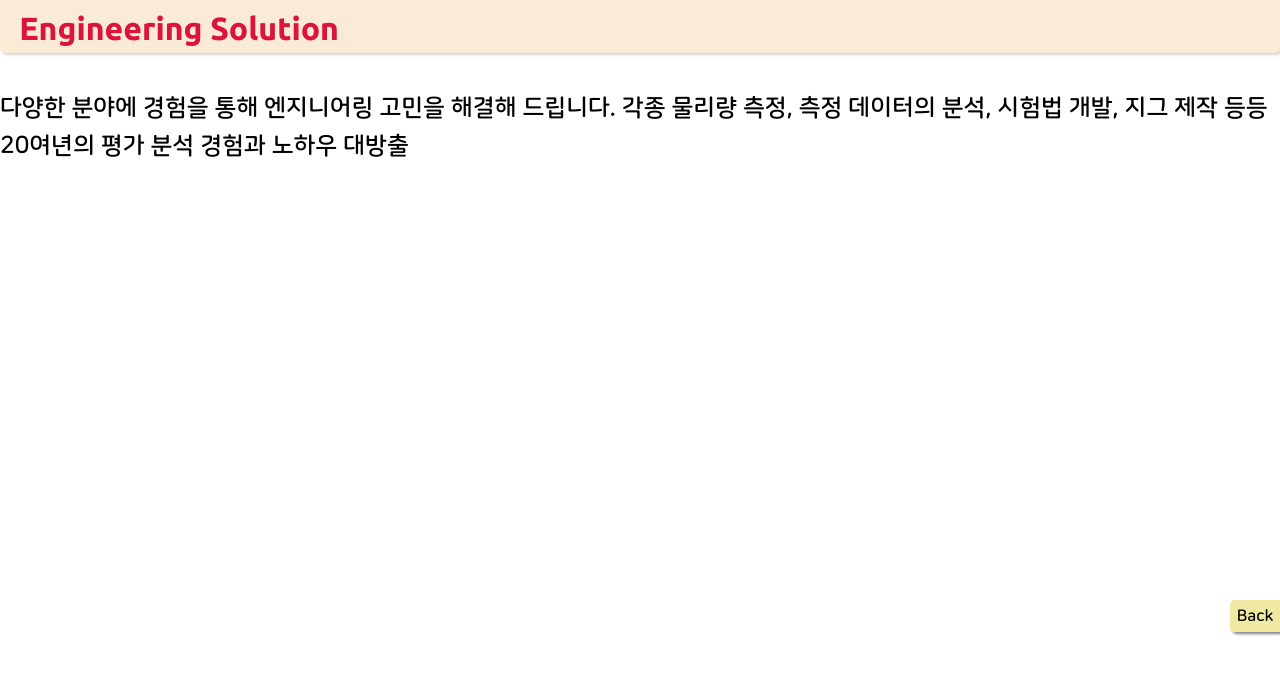
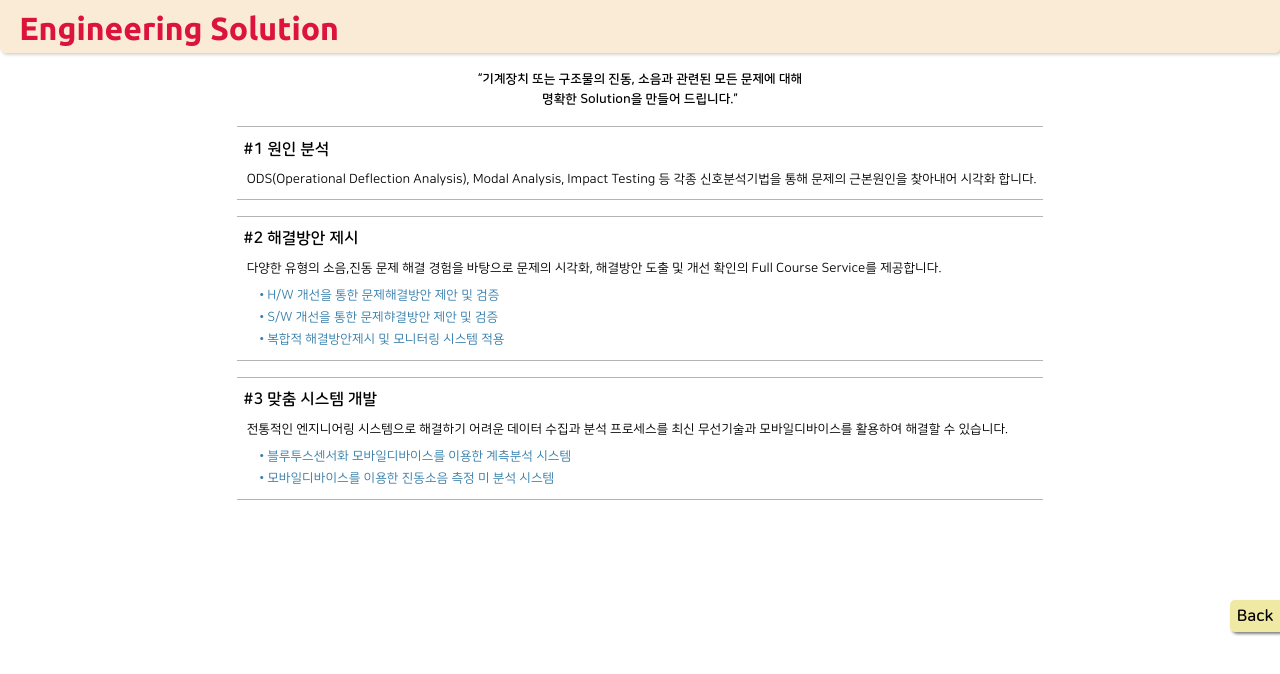
Before and after one commit to Seunghan-Kim/moorim-home-v1, a Next.js app: page /category/eng_solution in a window 1280 px wide. Shown: the top 674 px of the page. Built offline with nearby package versions, Linux system fonts and the light colour scheme.

Commit message:
Update : Contents

```diff
--- a/pages/category/eng_solution.js
+++ b/pages/category/eng_solution.js
@@ -1,14 +1,56 @@
 import Carrier from "../../components/cat_carrier"
+import { useRouter } from 'next/router'
+import styles from "../../styles/CatEach.module.css";
 
 export default function EngSolution() {
 
+    const router = useRouter()
+
+    // console.log(router)
+    const size = router.query.size
+
     return (
-        <Carrier header={"Engineering Solution"}>
-            <h2>
-                다양한 분야에 경험을 통해 엔지니어링 고민을 해결해 드립니다.
-                각종 물리량 측정, 측정 데이터의 분석, 시험법 개발, 지그 제작 등등
-                20여년의 평가 분석 경험과 노하우 대방출
-            </h2>
+        <Carrier header={"Engineering Solution"} size={size}>
+            <div style={{textAlign:'center', fontSize:'0.8rem'}}>
+                &ldquo;기계장치 또는 구조물의 진동, 소음과 관련된 모든 문제에 대해<br/>
+                명확한 Solution을 만들어 드립니다.&rdquo;<br/>
+            </div>
+
+            <div className={styles.smallContent}>
+                <div className={styles.subTitle}>#1 원인 분석</div>
+                <div className={styles.text}>
+                    &nbsp;ODS(Operational Deflection Analysis), Modal Analysis, Impact Testing 등 각종 신호분석기법을 통해 문제의 근본원인을 찾아내어 시각화 합니다.<br/>
+                </div>
+                {/* <div className={styles.examples}>
+                    &bull;&nbsp;고급 SUV 진동, 소음 최적화 솔루션<br/>
+                    &bull;&nbsp;기계장치 작동 소음 측정법 표준화<br/>
+                    &bull;&nbsp;기계장치 주요 부품의 작용하중과 변형량 측정 및 분석<br/>
+                </div> */}
+            </div>
+
+            <div className={styles.smallContent}>
+                <div className={styles.subTitle}>#2 해결방안 제시</div>
+                <div className={styles.text}>
+                    &nbsp;다양한 유형의 소음,진동 문제 해결 경험을 바탕으로 문제의 시각화, 해결방안 도출 및 개선 확인의 Full Course Service를 제공합니다.<br/>
+                </div>
+                <div className={styles.examples}>
+                    &bull;&nbsp;H/W 개선을 통한 문제해결방안 제안 및 검증<br/>
+                    &bull;&nbsp;S/W 개선을 통한 문제햐결방안 제안 및 검증<br/>
+                    &bull;&nbsp;복합적 해결방안제시 및 모니터링 시스템 적용<br/>
+                </div>
+            </div>
+
+            <div className={styles.smallContent}>
+                <div className={styles.subTitle}>#3 맞춤 시스템 개발</div>
+                <div className={styles.text}>
+                    &nbsp;전통적인 엔지니어링 시스템으로 해결하기 어려운 데이터 수집과 분석 프로세스를 최신 무선기술과 모바일디바이스를 활용하여 해결할 수 있습니다.<br/>
+                </div>
+                <div className={styles.examples}>
+                    &bull;&nbsp;블루투스센서화 모바일디바이스를 이용한 계측분석 시스템<br/>
+                    &bull;&nbsp;모바일디바이스를 이용한 진동소음 측정 미 분석 시스템<br/>
+                </div>
+            </div>
+
         </Carrier>
     )
 }
--- a/pages/index.js
+++ b/pages/index.js
@@ -67,7 +67,7 @@ export default function Home() {
               &bull;{' '}전통적인 계측 시스템을 이용한 각종 신호<br/>&nbsp;&nbsp;계측 서비스를 제공합니다.<br/>
               &bull;{' '}최신 무선센서와 모바일기기를 이용한 혁신<br/>&nbsp;&nbsp;적인 계측시스템 구성도 가능합니다.<br/>
             </p>
-            <div style={{display:'flex', flexDirection:'row', alignItems:'center', justifyContent:'center'}}>
+            <div style={{display:'flex', flexDirection:'row', alignItems:'center', justifyContent:'center', paddingTop:'0.2rem'}}>
               <Image src="/bluetooth.png" alt="google Logo" width={72} height={18} />  {/* 3 */}
               <div style={{width:18}}></div>
               <Image src="/android.png" alt="google Logo" width={114} height={16} />  {/* 2.378 */}
@@ -80,7 +80,7 @@ export default function Home() {
               &bull;{' '}반복적이고 정형화된 데이터 처리 업무에<br/>&nbsp;&nbsp;특화된 S/W를 제작합니다.<br/>
               &bull;{' '}업무 효율성의 획기적 증가와 함께 데이터에<br/>&nbsp;&nbsp;대한 새로운 접근이 가능해집니다.
             </p>
-            <div style={{display:'flex', flexDirection:'row', alignItems:'center', justifyContent:'center'}}>
+            <div style={{display:'flex', flexDirection:'row', alignItems:'center', justifyContent:'center', paddingTop:'0.2rem'}}>
               <Image src="/python.png" alt="google Logo" width={72} height={18} />  {/* 3 */}
               <div style={{width:18}}></div>
               <Image src="/javascript.png" alt="google Logo" width={42} height={18} />  {/* 2.378 */}
@@ -93,7 +93,7 @@ export default function Home() {
               &bull;{' '}엔지니어에게 특화된 실무적인 코딩 강의를<br/>&nbsp;&nbsp;제공합니다.<br/>
               &bull;{' '}코딩 강의를 통해 데이터 처리, 분석 및 시각<br/>&nbsp;&nbsp;화등이 가능하게 됩니다.
             </p>
-            <div style={{display:'flex', flexDirection:'row', alignItems:'center', justifyContent:'center'}}>
+            <div style={{display:'flex', flexDirection:'row', alignItems:'center', justifyContent:'center', paddingTop:'0.2rem'}}>
               <Image src="/python.png" alt="google Logo" width={72} height={18} />  {/* 3 */}
               <div style={{width:18}}></div>
               <Image src="/javascript.png" alt="google Logo" width={42} height={18} />  {/* 2.378 */}
```
